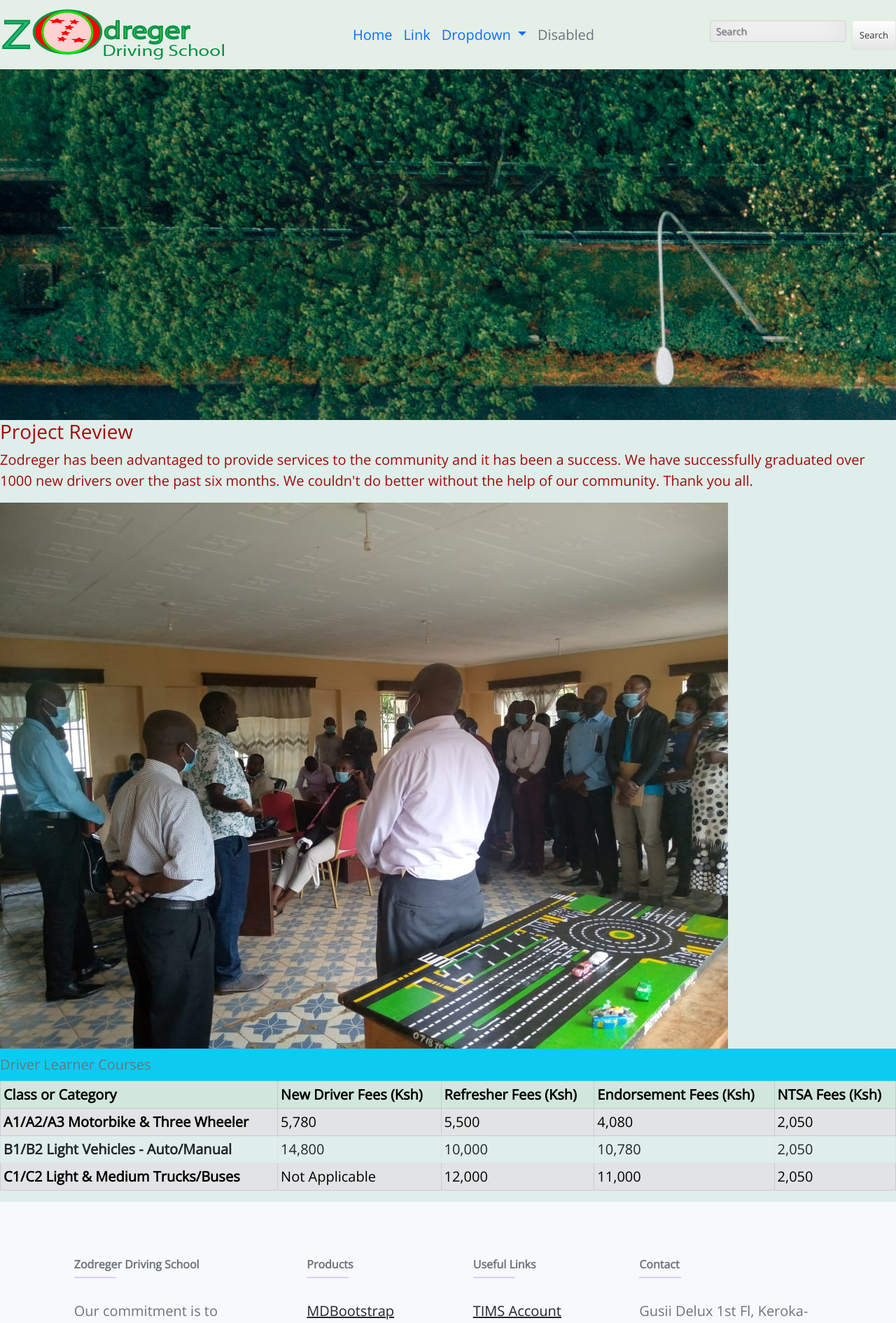
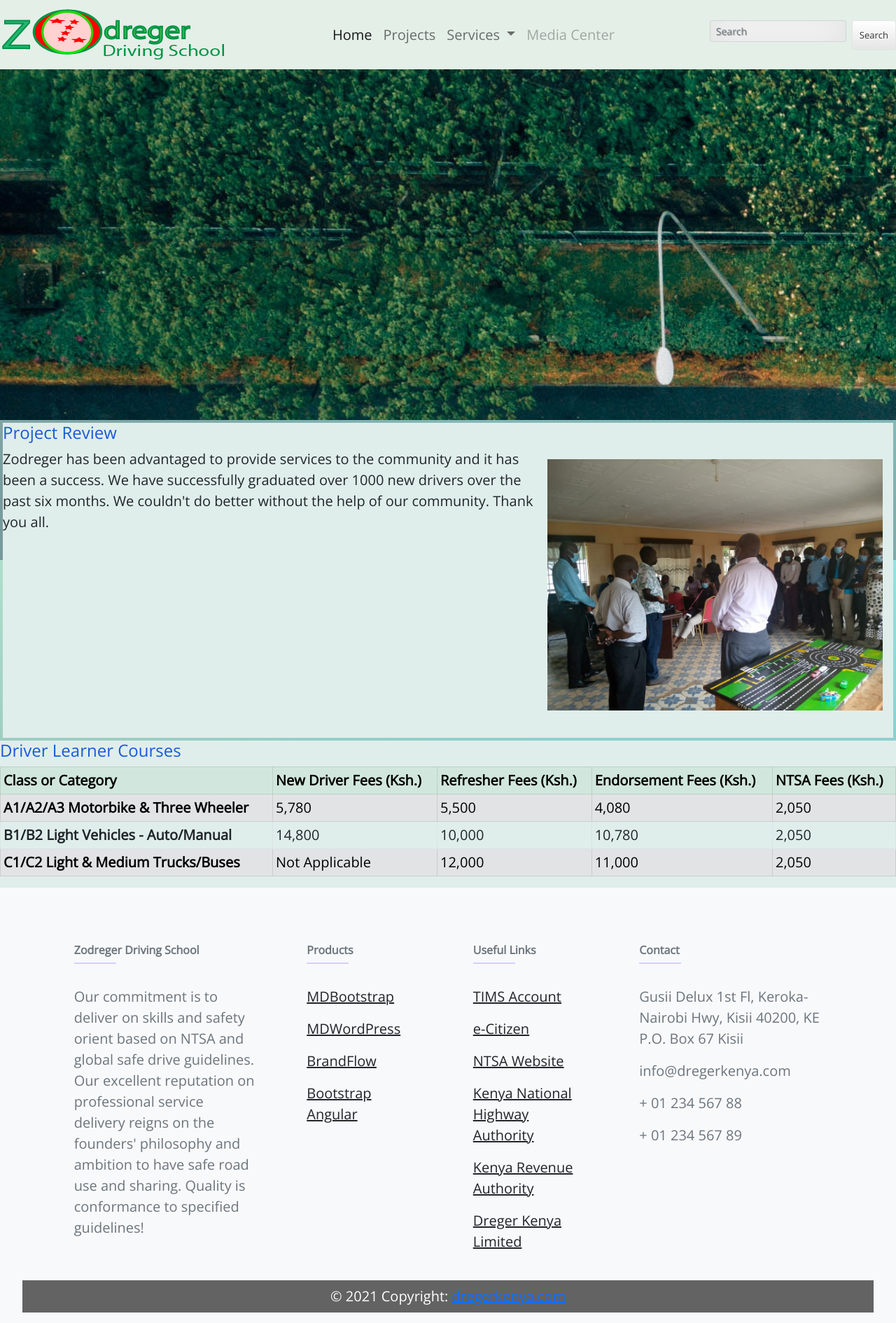
Before and after one commit to oburud/Dreger_Kenya, a Flask app: page /school in a window 1280 px wide. Shown: the top 1890 px of the page at 70% size. Run offline with Flask 2, Linux system fonts and the light colour scheme.

Commit message:
initial commit

```diff
--- a/templates/driving_school.html
+++ b/templates/driving_school.html
@@ -1,19 +1,19 @@
 <!DOCTYPE html>
-<html lang="en" dir="ltr">
+<html>
 <head>
     <meta charset="utf-8">
     <meta http-equiv="X-UA-Compatible" content="IE=edge">
     <meta name="viewport" content="width=device-width, initial-scale=1, shrink-to-fit=no">
     <title>Zodreger Driving School</title>
     <link rel="shortcut icon" href="{{url_for('static', filename='img_school/zodIcon.png')}}">
-    <link href="https://cdn.jsdelivr.net/npm/bootstrap@5.0.1/dist/css/bootstrap.min.css" rel="stylesheet"
-          integrity="sha384-+0n0xVW2eSR5OomGNYDnhzAbDsOXxcvSN1TPprVMTNDbiYZCxYbOOl7+AMvyTG2x" crossorigin="anonymous">
+    <link href="https://cdn.jsdelivr.net/npm/bootstrap@5.0.2/dist/css/bootstrap.min.css" rel="stylesheet"
+          integrity="sha384-EVSTQN3/azprG1Anm3QDgpJLIm9Nao0Yz1ztcQTwFspd3yD65VohhpuuCOmLASjC" crossorigin="anonymous">
     <link rel="stylesheet" href="{{ url_for('static', filename='css/styles.min.css')}}">
 </head>
 
 <body>
 <div class="container">
-    <nav class="navbar fixed-top navbar-expand-lg navbar-primary" style="background-color:#e4efe7;">
+    <nav class="navbar fixed-top navbar-expand-lg navbar-light" style="background-color:#e4efe7;">
         <a class="navbar-brand" href="/">
             <img src="{{url_for('static', filename='img_school/zodreger.png')}}">
         </a>
@@ -27,24 +27,26 @@
                     <a class="nav-link active" aria-current="page" href="#">Home</a>
                 </li>
                 <li class="nav-item">
-                    <a class="nav-link" href="#">Link</a>
+                    <a class="nav-link" href="#">Projects</a>
                 </li>
                 <li class="nav-item dropdown">
                     <a class="nav-link dropdown-toggle" href="#" id="navbarDropdown" role="button"
                        data-bs-toggle="dropdown" aria-expanded="false">
-                        Dropdown
+                        Services
                     </a>
                     <ul class="dropdown-menu" aria-labelledby="navbarDropdown">
-                        <li><a class="dropdown-item" href="#">Action</a></li>
-                        <li><a class="dropdown-item" href="#">Another action</a></li>
+                        <li><a class="dropdown-item" href="#">Driving School</a></li>
+                        <li><a class="dropdown-item" href="#">Driver Assessment</a></li>
+                        <li><a class="dropdown-item" href="#">Staff Recruitment</a></li>
+                        <li><a class="dropdown-item" href="#">Trainings</a></li>
                         <li>
                             <hr class="dropdown-divider">
                         </li>
-                        <li><a class="dropdown-item" href="#">Something else here</a></li>
+                        <li><a class="dropdown-item" href="#">Other Services</a></li>
                     </ul>
                 </li>
                 <li class="nav-item">
-                    <a class="nav-link disabled" href="#" tabindex="-1" aria-disabled="true">Disabled</a>
+                    <a class="nav-link disabled" href="#" tabindex="-1" aria-disabled="false">Media Center</a>
                 </li>
             </ul>
             <form class="d-sm-flex">
@@ -57,22 +59,28 @@
 <div class="salute"
      style="background-image: url({{ url_for('static', filename='img/traffic-bg.jpg') }})">
 </div>
+<section class="d-flex p-1 text-dark">
+    <div class="table-zod" style="background-color: #DFEEEA">
+        <h4>Project Review</h4>
+        <p class="zod">
+            <img src="{{url_for('static', filename='img_school/zod_project.jpg')}}" class="rounded float-center">
+            Zodreger has been advantaged to provide services to the community and it has been a success. We have
+            successfully graduated over 1000 new drivers over the past six months. We couldn't do better without
+            the help of our community. Thank you all.
+        </p>
+    </div>
+</section>
 <div class="table-responsive" style="background-color: #DFEEEA">
-    <h3>Project Review</h3>
-    <p>Zodreger has been advantaged to provide services to the community and it has been a success. We
-        have successfully
-        graduated over 1000 new drivers over the past six months. We couldn't do better without the help of our
-        community. Thank you all.</p>
-    <img src="{{url_for('static', filename='img_school/zod_project.jpg')}}">
-    <table class="table table-bordered caption-top table-sm">
-        <caption class="bg-info">Driver Learner Courses</caption>
+    <h4>Driver Learner Courses</h4>
+    <table class="table table-bordered table-sm">
+        <!--        <caption class="bg-info">Driver Learner Courses</caption>-->
         <thead class="table-success align-middle">
         <tr>
             <th scope="col">Class or Category</th>
-            <th scope="col">New Driver Fees (Ksh)</th>
-            <th scope="col">Refresher Fees (Ksh)</th>
-            <th scope="col">Endorsement Fees (Ksh)</th>
-            <th scope="col">NTSA Fees (Ksh)</th>
+            <th scope="col">New Driver Fees (Ksh.)</th>
+            <th scope="col">Refresher Fees (Ksh.)</th>
+            <th scope="col">Endorsement Fees (Ksh.)</th>
+            <th scope="col">NTSA Fees (Ksh.)</th>
         </tr>
         </thead>
         <tbody>
@@ -100,7 +108,6 @@
         </tbody>
     </table>
 </div>
-
+{% include "footer.html" %}
 </body>
 </html>
-{% include "footer.html" %}
```
